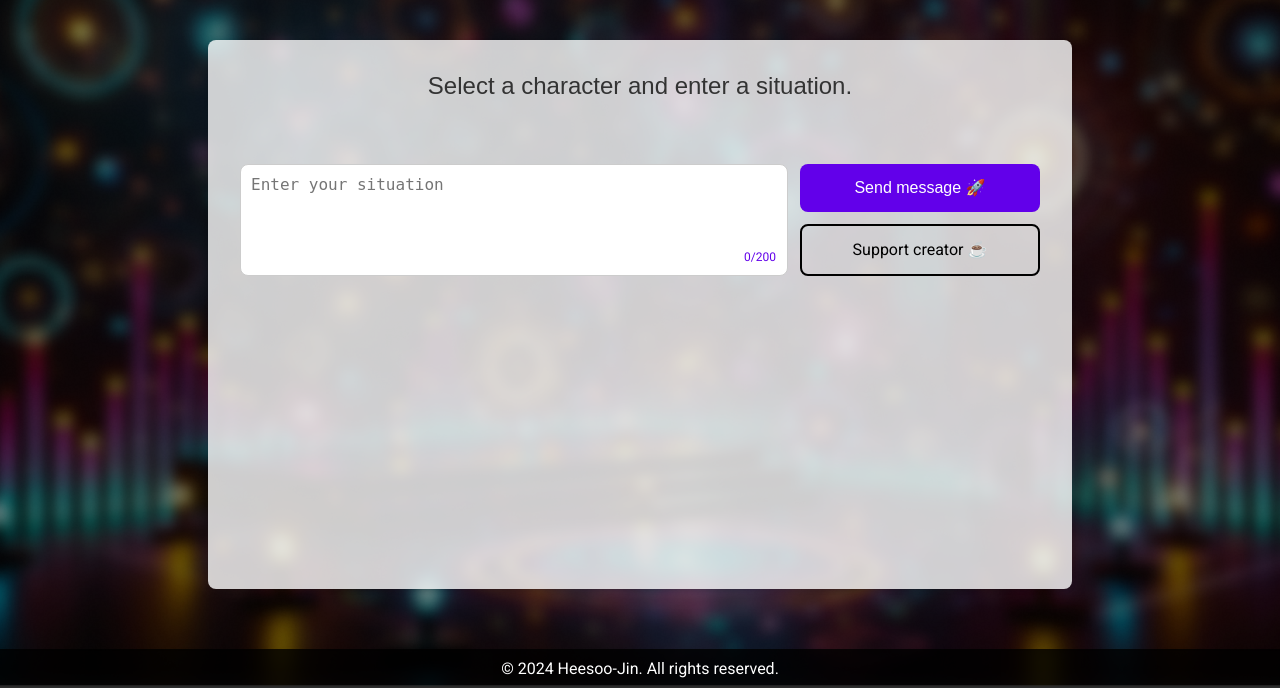
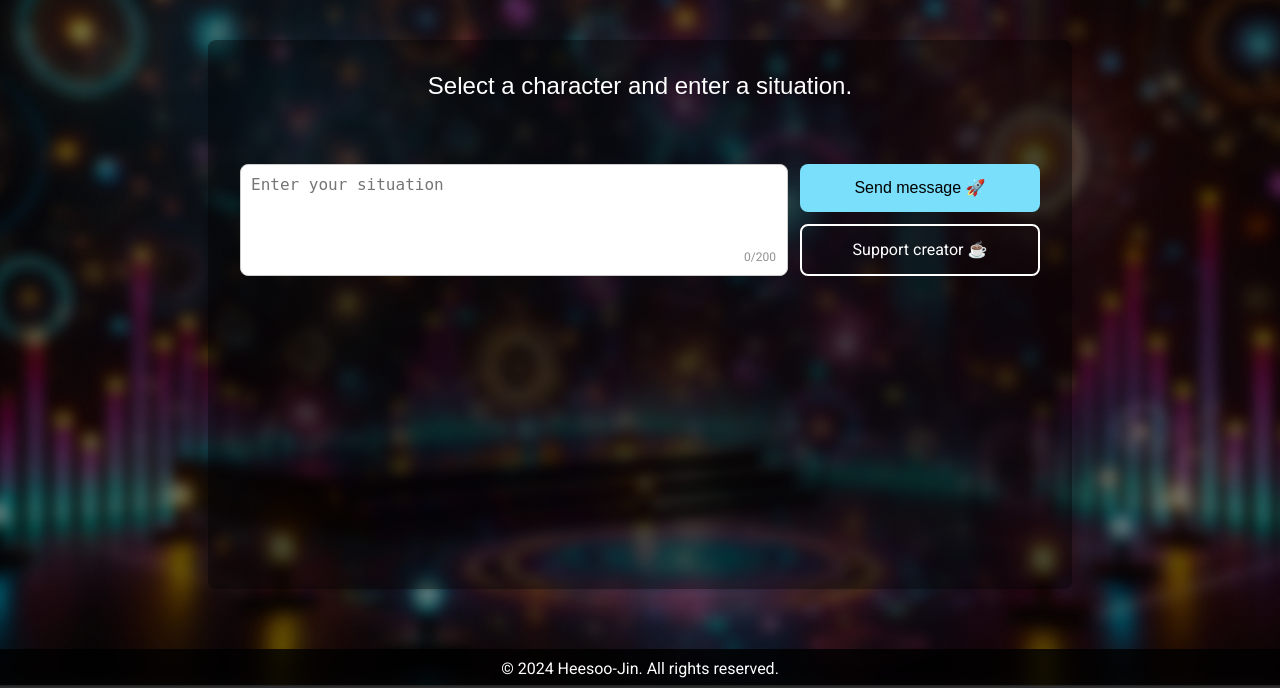
Before and after one commit to his-0203/emotional_flask, a Flask app: template templates/index.html in a window 1280 px wide. Shown: the part 112-800 px from the top of the page. Run offline with Flask 3, Linux system fonts and the light colour scheme; the template is opened without the code that fills it, so the values that code supplies are empty; some web fonts are replaced.

Commit message:
main 배경 색상 black으로 변경

```diff
--- a/static/css/styles.css
+++ b/static/css/styles.css
@@ -32,7 +32,7 @@ header {
 }
 
 main {
-    background-color: rgba(255, 255, 255, 0.8);
+    background-color: rgba(0, 0, 0, 0.4);
     padding: 32px;
     margin-top: 40px;
     box-shadow: 0 2px 4px rgba(0, 0, 0, 0.1);
@@ -48,7 +48,7 @@ main {
 
 .instruction-text {
     font-size: 24px;
-    color: #333;
+    color: #ffffff;
     margin-top: 0px;
     margin-bottom: 40px;
     text-align: center;
@@ -76,8 +76,8 @@ main {
 }
 
 .character:hover img, .character.selected img {
-    outline: 4px solid #6200ea;
-    box-shadow: 0 0 15px #6200ea, 0 0 20px #ffd900 inset;
+    outline: 4px solid #79dffb;
+    box-shadow: 0 0 15px #79dffb, 0 0 20px #79dffb inset;
 }
 
 .character p {
@@ -85,6 +85,7 @@ main {
     margin-top: 8px;
     font-weight: bold;
     word-break: break-all;
+    color: white;
 }
 
 form {
@@ -154,7 +155,7 @@ textarea {
     bottom: 12px;
     right: 12px;
     font-size: 12px;
-    color: #6200ea;
+    color: #919191;
 }
 
 .button-group {
@@ -174,22 +175,22 @@ button, .support-button {
 }
 
 button {
-    background-color: #6200ea;
-    color: white;
+    background-color: #79dffb;
+    color: rgb(0, 0, 0);
     border: none;
     cursor: pointer;
 }
 
 button:hover {
-    background-color: #3700b3;
+    background-color: #31a5c5;
 }
 
 .support-button {
     background-color: transparent; /* 배경색 제거 */
-    color: black; /* 텍스트 색상 설정 */
+    color: white; /* 텍스트 색상 설정 */
     text-decoration: none;
     cursor: pointer;
-    border: 2px solid black; /* 테두리 색상 설정 */
+    border: 2px solid white; /* 테두리 색상 설정 */
     text-align: center;
 }
 
@@ -230,7 +231,7 @@ button:hover {
 .response-section h2 {
     margin-top: 0;
     margin-bottom: 12px;
-    color: #bf9ded;
+    color: #79dffb;
 }
 
 .response-section p {
@@ -256,6 +257,10 @@ footer p {
 
 /* 추가된 미디어 쿼리 */
 @media (max-width: 480px) {
+
+    main {
+        margin-top: 20px;
+    }
 
     .instruction-text {
         font-size: 16px;
```
